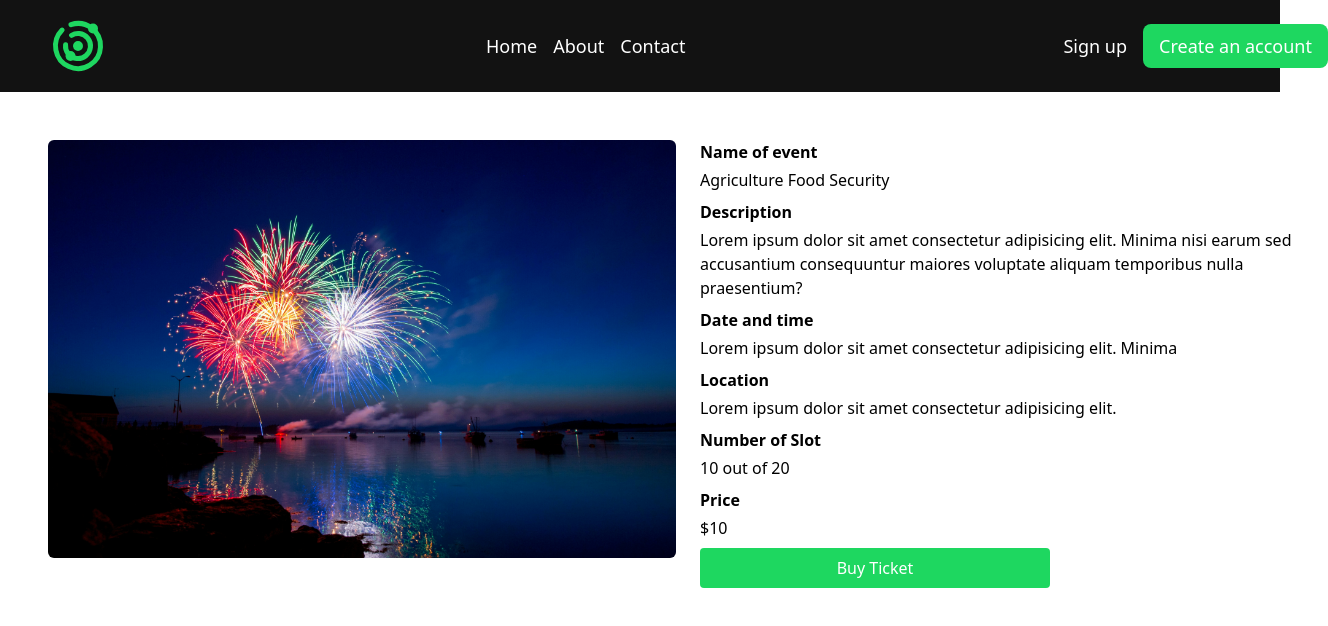
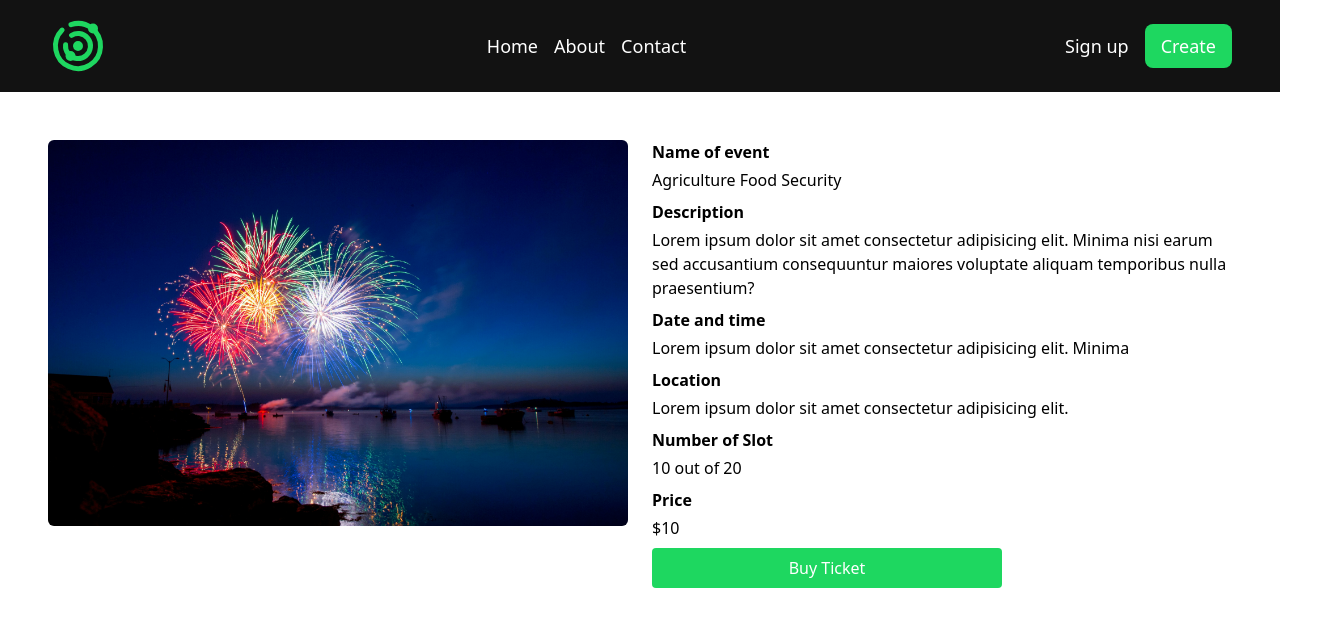
Before and after one commit to Deevyne99/Ticket-universe, a React (Vite) app: page /events/1 in a window 1280 px wide. Shown: the top 626 px of the page, 1328 px wide, since content can reach past the window. Built offline with nearby package versions, Linux system fonts and the light colour scheme.

Commit message:
Updated Event Card COmponent

```diff
--- a/src/components/DescriptionContainer.tsx
+++ b/src/components/DescriptionContainer.tsx
@@ -3,22 +3,6 @@ import { description } from '../../data'
 const DescriptionContainer = () => {
   const [productIndex, setProductIndex] = useState(0)
 
-  // useEffect(() => {
-  //   const lastIndex = description.length - 1
-  //   if (productIndex < 0) {
-  //     setProductIndex(lastIndex)
-  //   }
-  //   if (productIndex > lastIndex) {
-  //     setProductIndex(0)
-  //   }
-  // }, [productIndex])
-
-  // useEffect(() => {
-  //   const slider = setInterval(() => {
-  //     setProductIndex(productIndex + 1)
-  //   }, 3000)
-  //   return () => clearInterval(slider)
-  // }, [productIndex])
 
   const handleSLider = (index: number) => {
     setProductIndex(index)
@@ -83,7 +67,7 @@ const DescriptionContainer = () => {
         </div>
         <div className='w-full h-full md:w-[50%] md:flex-row flex-col flex md:gap-4 gap-0 justify-center items-center'>
           <div
-            className={`justify-center items-center h-full flex transition-transform duration-400 order-1 md:order-2 w-full $ `}
+            className={`justify-center items-center h-full flex transition-transform duration-400 order-1 md:order-2 w-full`}
           >
             <img
               src={description[productIndex].image}
--- a/src/components/ReusableComponents/EventCard.tsx
+++ b/src/components/ReusableComponents/EventCard.tsx
@@ -33,7 +33,7 @@ const EventCard = ({
   return (
     <Link
       to={'/events/:id'}
-      className='p-4  bg-(--white) w-[300px] shadow-lg hover:shadow-2xl rounded-md flex flex-col cursor-pointer'
+      className='p-4  bg-(--white) w-[300px] shadow-lg hover:shadow-2xl rounded-md flex flex-col cursor-pointer max-w-[280px]'
     >
       <div className='w-full h-[200px] '>
         <img src={image} alt='' className='rounded-md' />
--- a/src/components/ReusableComponents/EventCardContainer.tsx
+++ b/src/components/ReusableComponents/EventCardContainer.tsx
@@ -3,7 +3,7 @@ import EventCard from './EventCard'
 
 const EventCardContainer = () => {
   return (
-    <div className='my-12 grid grid-cols-4 gap-6'>
+    <div className='my-12 grid sm:grid-cols-2 md:grid-cols-3 lg:grid-cols-4 gap-6 gap-x-6'>
       {events
         .map((event) => {
           return <EventCard key={event.id} {...event} />
--- a/src/components/ReusableComponents/navbar/Navbar.tsx
+++ b/src/components/ReusableComponents/navbar/Navbar.tsx
@@ -1,8 +1,8 @@
 import { TbUniverse } from 'react-icons/tb'
 const Navbar = () => {
   return (
-    <nav className=' flex flex-col  bg-(--primary-black) py-4 '>
-      <div className='flex w-full items-center justify-between container'>
+    <nav className=' flex flex-col  bg-(--primary-black) py-4 w-full'>
+      <div className='flex w-full  items-center justify-between container'>
         <div className='flex '>
           <div>
             <TbUniverse className='text-6xl text-(--primary-green)' />
@@ -27,7 +27,7 @@ const Navbar = () => {
               Sign up
             </li>
             <li className=' cursor-pointer bg-(--primary-green) text-lg text-(--white) px-4 py-2 rounded-lg hover:bg-(--primary-green-dark)'>
-              Create an account
+              Create
             </li>
           </ul>
         </div>
--- a/src/index.css
+++ b/src/index.css
@@ -20,7 +20,7 @@
   scrollbar-width: none; /* Firefox */
 }
 .container {
-  @apply mx-4 md:mx-8 lg:mx-12;
+  @apply mx-auto md:px-8 lg:px-12;
 }
 .wrapper {
   @apply max-w-[1440px] mx-auto;
```
